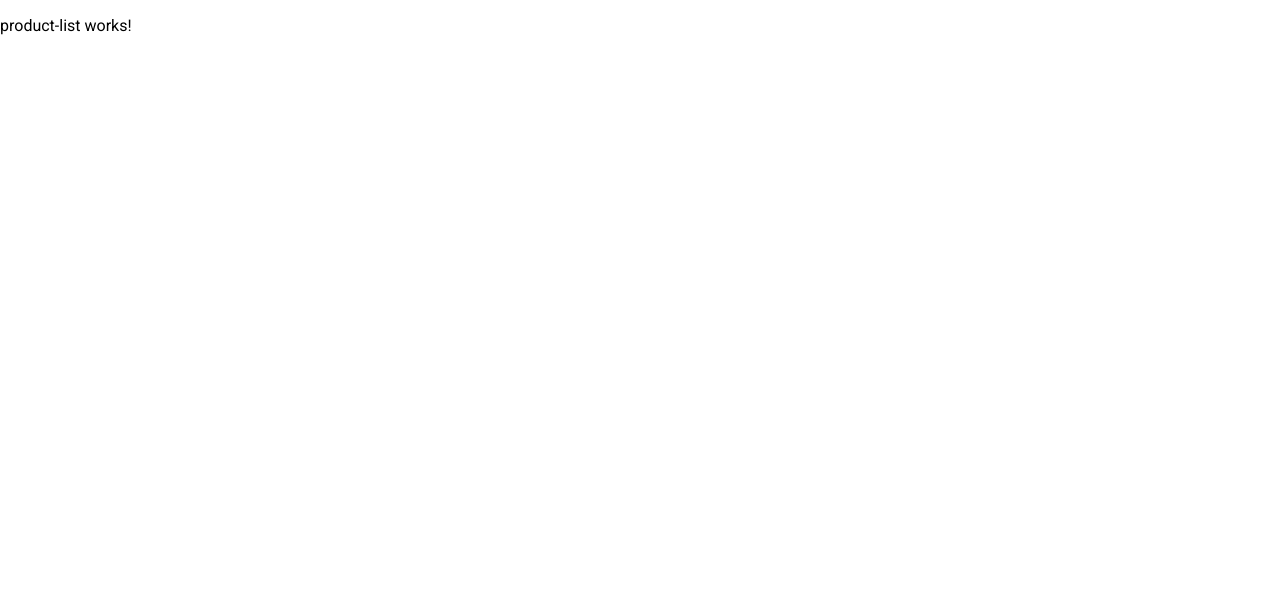
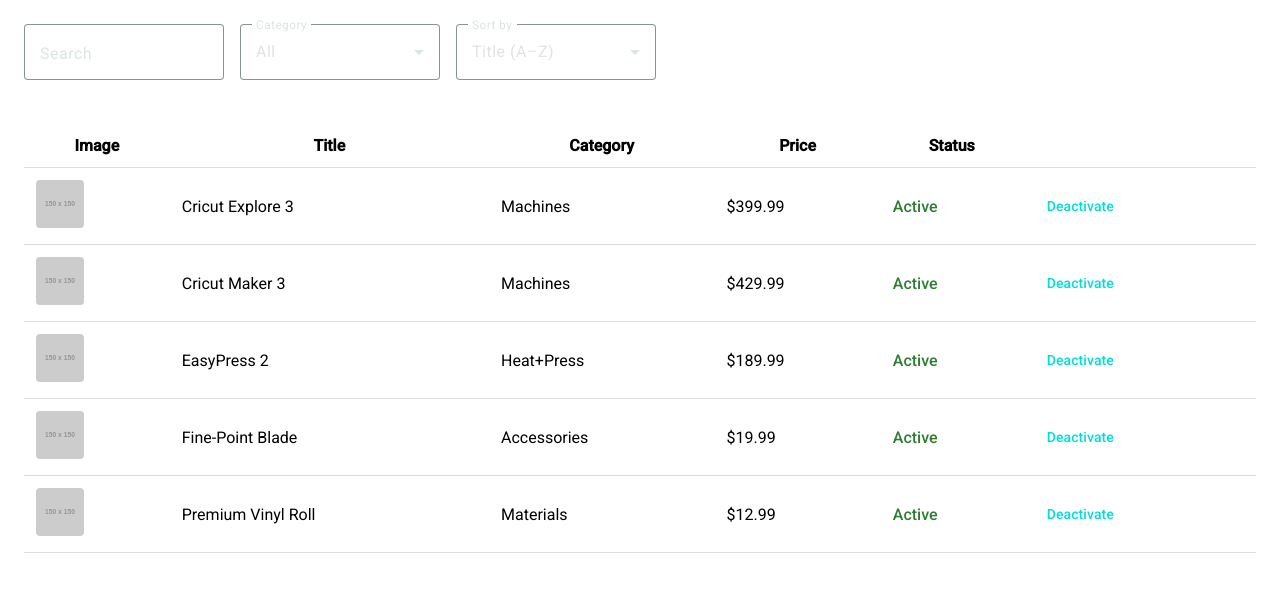
Before and after one commit to jscheth/product-list-angular, an Angular app: page /products in a window 1280 px wide. Shown: the top 592 px of the page. Built offline with nearby package versions, Linux system fonts and the light colour scheme.

Commit message:
Product list implementation

```diff
--- a/src/app/features/products/product-list/product-list.component.css
+++ b/src/app/features/products/product-list/product-list.component.css
@@ -0,0 +1,52 @@
+.product-list-container {
+  padding: 24px;
+}
+
+.toolbar {
+  display: flex;
+  gap: 16px;
+  margin-bottom: 24px;
+}
+
+.toolbar-field {
+  width: 200px;
+}
+
+.state-container {
+  display: flex;
+  flex-direction: column;
+  align-items: center;
+  gap: 12px;
+  margin-top: 48px;
+}
+
+.state-container.error {
+  color: #c62828;
+}
+
+.state-container.empty {
+  color: #666;
+}
+
+.basic-table {
+  width: 100%;
+  border-collapse: collapse;
+}
+
+.basic-table th,
+.basic-table td {
+  padding: 12px;
+  border-bottom: 1px solid #ddd;
+}
+
+.product-image {
+  width: 48px;
+  height: 48px;
+  object-fit: cover;
+  border-radius: 4px;
+}
+
+.status.active {
+  color: #2e7d32;
+  font-weight: 500;
+}
--- a/src/app/features/products/product-list/product-list.component.html
+++ b/src/app/features/products/product-list/product-list.component.html
@@ -1 +1,104 @@
-<p>product-list works!</p>
+<div class="product-list-container">
+
+  <!-- 🔍 Toolbar: Search / Filter / Sort -->
+  <div class="toolbar">
+    <mat-form-field appearance="outline" class="toolbar-field">
+      <mat-label>Search</mat-label>
+      <input
+        matInput
+        type="text"
+        placeholder="Search products..."
+        [formControl]="searchControl"
+      />
+    </mat-form-field>
+
+    <mat-form-field appearance="outline" class="toolbar-field">
+      <mat-label>Category</mat-label>
+      <mat-select [formControl]="categoryControl">
+        <mat-option value="all">All</mat-option>
+        <mat-option value="Machines">Machines</mat-option>
+        <mat-option value="Heat Press">Heat Press</mat-option>
+        <mat-option value="Materials">Materials</mat-option>
+        <mat-option value="Accessories">Accessories</mat-option>
+      </mat-select>
+    </mat-form-field>
+
+    <mat-form-field appearance="outline" class="toolbar-field">
+      <mat-label>Sort by</mat-label>
+      <mat-select [formControl]="sortControl">
+        <mat-option value="title-asc">Title (A–Z)</mat-option>
+        <mat-option value="title-desc">Title (Z–A)</mat-option>
+        <mat-option value="price-asc">Price (Low → High)</mat-option>
+        <mat-option value="price-desc">Price (High → Low)</mat-option>
+      </mat-select>
+    </mat-form-field>
+  </div>
+
+  <!-- ⏳ Loading State -->
+  <div class="state-container" *ngIf="isLoading$ | async">
+    <mat-progress-spinner
+      mode="indeterminate"
+      diameter="50">
+    </mat-progress-spinner>
+  </div>
+
+  <!-- ❌ Error State -->
+  <div class="state-container error" *ngIf="(error$ | async) as error">
+    <mat-icon color="warn">error</mat-icon>
+    <span>{{ error }}</span>
+  </div>
+
+  <!-- 📦 Product Table -->
+  <ng-container *ngIf="!(isLoading$ | async) && !(error$ | async)">
+    <ng-container *ngIf="(visibleProducts$ | async) as products">
+
+      <!-- 🫥 Empty State -->
+      <div class="state-container empty" *ngIf="products.length === 0">
+        <mat-icon>inventory_2</mat-icon>
+        <p>No products found.</p>
+      </div>
+
+      <!-- ✅ Table (Step 8 will replace this) -->
+      <table class="basic-table" *ngIf="products.length > 0">
+        <thead>
+          <tr>
+            <th>Image</th>
+            <th>Title</th>
+            <th>Category</th>
+            <th>Price</th>
+            <th>Status</th>
+            <th></th>
+          </tr>
+        </thead>
+
+        <tbody>
+          <tr *ngFor="let product of products">
+            <td>
+              <img
+                [src]="product.imageUrl"
+                [alt]="product.title"
+                class="product-image"
+              />
+            </td>
+            <td>{{ product.title }}</td>
+            <td>{{ product.category }}</td>
+            <td>{{ product.price | currency }}</td>
+            <td>
+              <span class="status active">Active</span>
+            </td>
+            <td>
+              <button
+                mat-button
+                color="warn"
+                (click)="onDeactivateProduct(product.id)">
+                Deactivate
+              </button>
+            </td>
+          </tr>
+        </tbody>
+      </table>
+
+    </ng-container>
+  </ng-container>
+
+</div>
--- a/src/app/features/products/product-list/product-list.component.ts
+++ b/src/app/features/products/product-list/product-list.component.ts
@@ -1,11 +1,119 @@
-import { Component } from '@angular/core';
+import { Component, OnInit } from '@angular/core';
+import { CommonModule } from '@angular/common';
+import { FormControl, ReactiveFormsModule } from '@angular/forms';
+import { combineLatest, Observable } from 'rxjs';
+import { map, startWith } from 'rxjs/operators';
+
+import { Product } from '../product.model';
+import { ProductService } from '../product.service';
+import { MatFormFieldModule } from '@angular/material/form-field';
+import { MatInputModule } from '@angular/material/input';
+import { MatSelectModule } from '@angular/material/select';
+import { MatProgressSpinnerModule } from '@angular/material/progress-spinner';
+import { MatIconModule } from '@angular/material/icon';
+import { MatButtonModule } from '@angular/material/button';
 
 @Component({
   selector: 'app-product-list',
-  imports: [],
+  standalone: true,
+  imports: [
+    CommonModule,
+    ReactiveFormsModule,
+    MatFormFieldModule,
+    MatInputModule,
+    MatSelectModule,
+    MatProgressSpinnerModule,
+    MatIconModule,
+    MatButtonModule,
+  ],
   templateUrl: './product-list.component.html',
-  styleUrl: './product-list.component.css'
+  styleUrls: ['./product-list.component.css'],
 })
-export class ProductListComponent {
+export class ProductListComponent implements OnInit {
+  // ---- UI Controls ----
+  readonly searchControl = new FormControl('');
+  readonly categoryControl = new FormControl('all');
+  readonly sortControl = new FormControl('title-asc');
 
+  // ---- Service Streams ----
+  readonly products$: Observable<Product[]>;
+  readonly isLoading$: Observable<boolean>;
+  readonly error$: Observable<string | null>;
+
+  // ---- Derived UI Stream ----
+  readonly visibleProducts$: Observable<Product[]>;
+
+  constructor(private readonly productService: ProductService) {
+    this.products$ = this.productService.products$;
+    this.isLoading$ = this.productService.isLoading$;
+    this.error$ = this.productService.error$;
+
+    const search$ = this.searchControl.valueChanges.pipe(
+      startWith(this.searchControl.value ?? '')
+    );
+
+    const category$ = this.categoryControl.valueChanges.pipe(
+      startWith(this.categoryControl.value ?? 'all')
+    );
+
+    const sort$ = this.sortControl.valueChanges.pipe(
+      startWith(this.sortControl.value ?? 'title-asc')
+    );
+
+    this.visibleProducts$ = combineLatest([
+      this.products$,
+      search$,
+      category$,
+      sort$,
+    ]).pipe(
+      map(([products, search, category, sort]) => {
+        let result = [...products];
+
+        // 1️⃣ Filter inactive products
+        result = result.filter((p) => p.isActive);
+
+        // 2️⃣ Apply search (title + description + category)
+        if (search) {
+          const term = search.toLowerCase();
+          result = result.filter(
+            (p) =>
+              p.title.toLowerCase().includes(term) ||
+              p.description.toLowerCase().includes(term) ||
+              p.category.toLowerCase().includes(term)
+          );
+        }
+
+        // 3️⃣ Apply category filter
+        if (category !== 'all') {
+          result = result.filter((p) => p.category === category);
+        }
+
+        // 4️⃣ Apply sorting
+        switch (sort) {
+          case 'title-asc':
+            result.sort((a, b) => a.title.localeCompare(b.title));
+            break;
+          case 'title-desc':
+            result.sort((a, b) => b.title.localeCompare(a.title));
+            break;
+          case 'price-asc':
+            result.sort((a, b) => a.price - b.price);
+            break;
+          case 'price-desc':
+            result.sort((a, b) => b.price - a.price);
+            break;
+        }
+
+        return result;
+      })
+    );
+  }
+
+  ngOnInit(): void {
+    this.productService.loadProducts();
+  }
+
+  onDeactivateProduct(id: number): void {
+    this.productService.deactivateProduct(id);
+  }
 }
```
